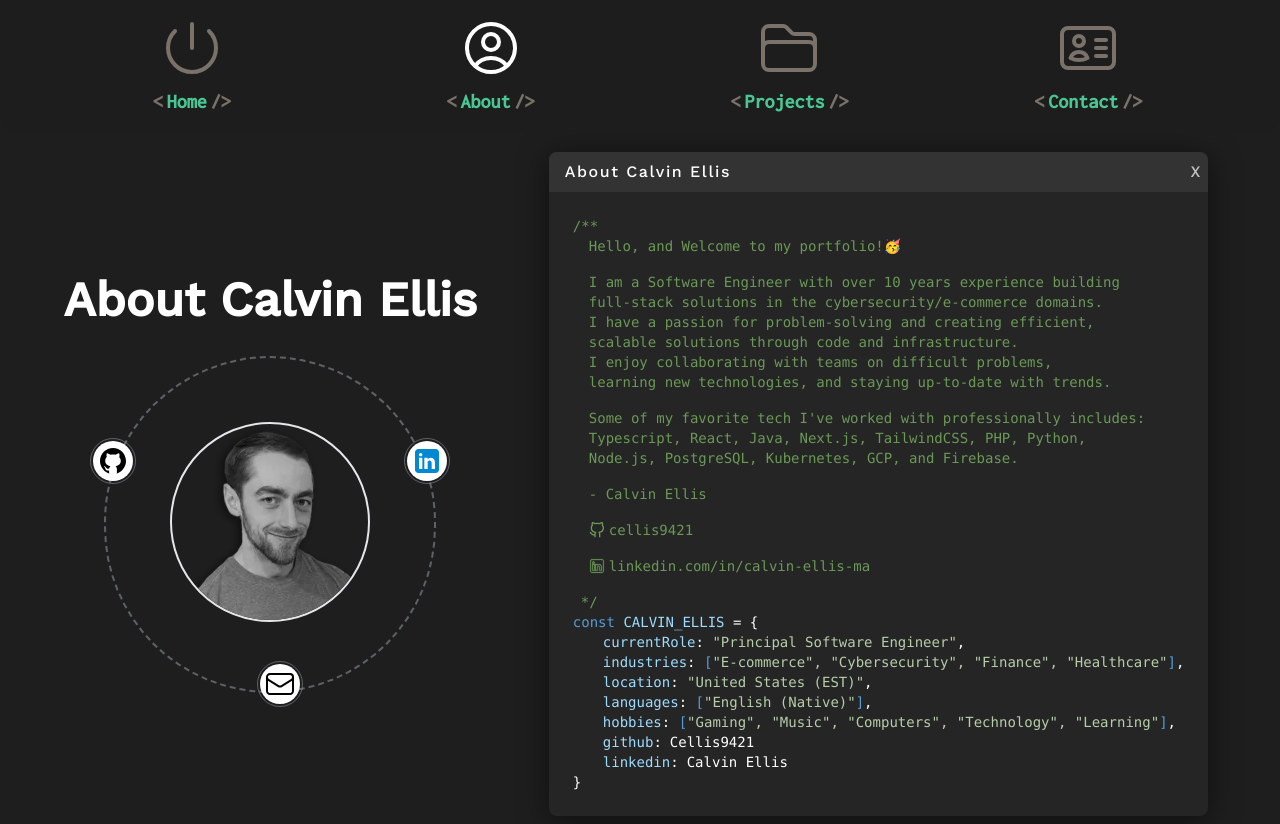
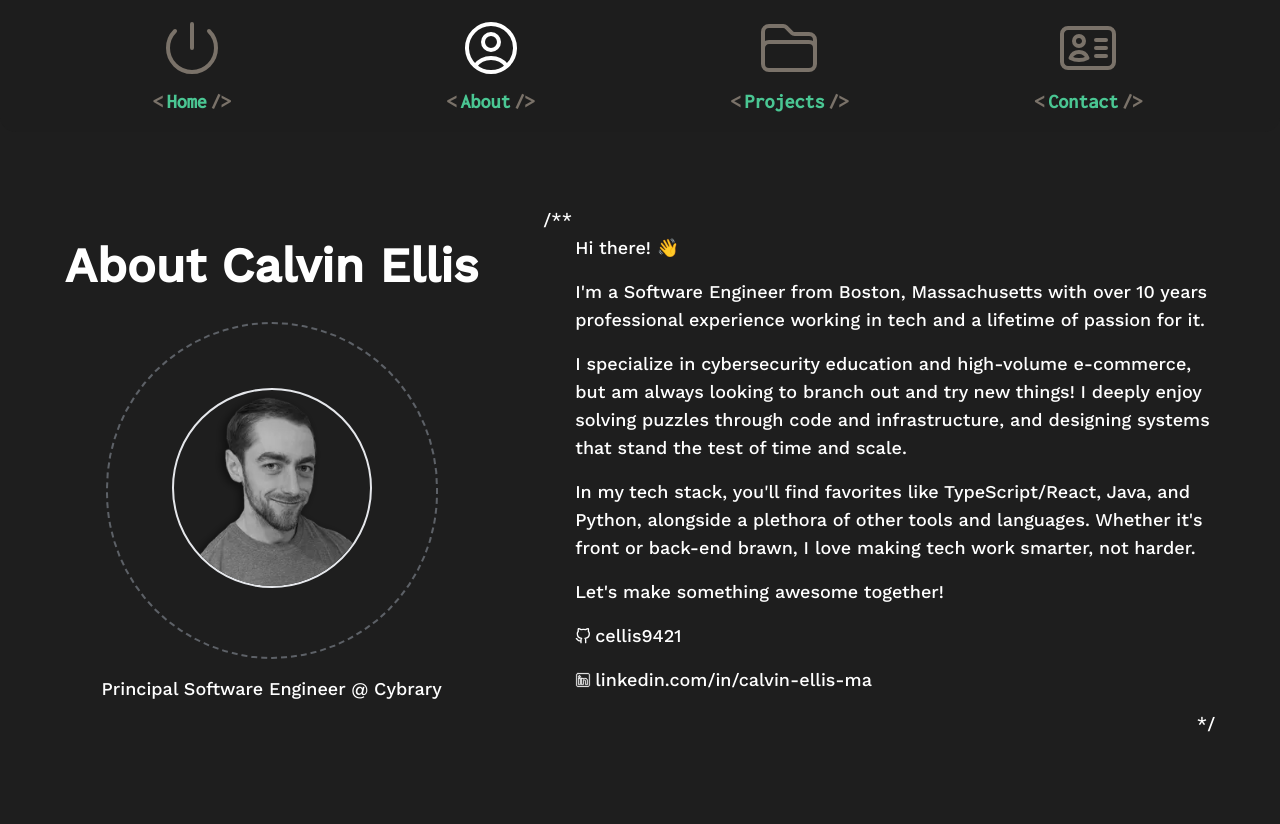
Before and after one commit to Cellis9421/portfolio, a Next.js app: page /about in a window 1280 px wide. After the commit the page ends 800 px from the top, so only its background shows below. Built offline with nearby package versions, Linux system fonts and the light colour scheme.

Commit message:
Refactor About Me Page

```diff
--- a/src/app/about/page.tsx
+++ b/src/app/about/page.tsx
@@ -2,6 +2,10 @@
 import { CWindowAboutMe } from "@/components/CWindow/AboutMe/CWindowAboutMe";
 import Header from "@/components/Header/Header";
 import { LetsConnectWidget } from "@/components/LetsConnectWidget/LetsConnectWidget";
+import Link from "next/link";
+import { Octocat } from "@/app/icons/Octocat";
+import { LinkedInIcon } from "@/app/icons/LinkedInIcon";
+import JSComments from "@/components/JSComments/JSComments";
 
 export default function About() {
   return (
@@ -11,9 +15,65 @@ export default function About() {
           <Header as="h1" className="mb-4 text-center">
             About Calvin Ellis
           </Header>
-          <LetsConnectWidget />
+          <LetsConnectWidget onlyPhoto />
+          <p className="pt-4 text-white text-center text-lg">
+            Principal Software Engineer @ Cybrary
+          </p>
         </div>
-        <CWindowAboutMe />
+        <div className="max-w-2xl">
+          <JSComments
+            color="white"
+            linesOfText={[
+              <span className="group" key="welcome">
+                Hi there! 👋
+              </span>,
+              " ",
+              "I'm a Software Engineer from Boston, Massachusetts with over 10 years professional experience working in tech and a lifetime of passion for it.",
+              " ",
+              "I specialize in cybersecurity education and high-volume e-commerce, but am always looking to branch out and try new things! I deeply enjoy solving puzzles through code and infrastructure, and designing systems that stand the test of time and scale.",
+              " ",
+              "In my tech stack, you'll find favorites like TypeScript/React, Java, and Python, alongside a plethora of other tools and languages. Whether it's front or back-end brawn, I love making tech work smarter, not harder.",
+              " ",
+              "Let's make something awesome together!",
+              " ",
+              // "I am a Software Engineer with over 10 years experience building",
+              // "full-stack solutions in the cybersecurity/e-commerce domains.",
+              // "I have a passion for problem-solving and creating efficient,",
+              // "scalable solutions through code and infrastructure.",
+              // "I enjoy collaborating with teams on difficult problems,",
+              // "learning new technologies, and staying up-to-date with trends.",
+              // " ",
+              // "Some of my favorite tech I've worked with professionally includes:",
+              // "Typescript, React, Java, Next.js, TailwindCSS, PHP, Python,",
+              // "Node.js, PostgreSQL, Kubernetes, GCP, and Firebase.",
+              // " ",
+              // "- Calvin Ellis",
+              // " ",
+              <Link
+                href="https://github.com/Cellis9421"
+                target="_blank"
+                className="flex group space-x-1"
+                title="Calvin's GitHub Profile"
+                key="gh-link"
+              >
+                <Octocat className="w-4" />
+                <span>cellis9421</span>
+              </Link>,
+              " ",
+              <Link
+                href="https://www.linkedin.com/in/calvin-ellis-ma"
+                target="_blank"
+                className="flex group space-x-1"
+                title="Calvin's LinkedIn Profile"
+                key="linkedin-link"
+              >
+                <LinkedInIcon className="w-4" />
+                <span>linkedin.com/in/calvin-ellis-ma</span>
+              </Link>,
+              " ",
+            ]}
+          />
+        </div>
       </div>
     </>
   );
--- a/src/app/layout.tsx
+++ b/src/app/layout.tsx
@@ -3,6 +3,7 @@ import { Work_Sans } from "next/font/google";
 import "./globals.css";
 import Navigation from "@/components/Navigation/Navigation";
 import NavigationProvider from "@/contexts/NavigationCtx";
+import WindowManagerProvider from "@/contexts/WindowManagerCtx";
 
 const workSans = Work_Sans({ subsets: ["latin"], weight: "500" });
 
@@ -20,12 +21,14 @@ export default function RootLayout({
   return (
     <html lang="en">
       <NavigationProvider>
+        <WindowManagerProvider>
         <body className={`${workSans.className} bg-editor.background text-editor.text`}>
           <Navigation />
           <main className="flex min-h-dvh flex-col items-center justify-center mx-auto pt-24 md:pt-36">
             {children}
           </main>
         </body>
+        </WindowManagerProvider>
       </NavigationProvider>
     </html>
   );
--- a/src/components/CWindow/AboutMe/CWindowAboutMe.tsx
+++ b/src/components/CWindow/AboutMe/CWindowAboutMe.tsx
@@ -1,8 +1,8 @@
 import Link from "next/link";
 import CWindow from "../CWindow";
 import { Octocat } from "@/app/icons/Octocat";
-import { LinkedInIcon } from "@/app/icons/LinkedInIcon";
-import JSComments from "@/components/JSComments/JSComments";
+import { ABOUT_ME_WINDOW_ID } from "@/configs/constants";
+import { useWindowManagerCtx } from "@/contexts/WindowManagerCtx";
 
 type Me = {
   [key: string]: any;
@@ -16,60 +16,16 @@ const me: Me = {
   hobbies: ["Gaming", "Music", "Computers", "Technology", "Learning"],
 };
 
-export const CWindowAboutMe = () => (
+export const CWindowAboutMe = () => {
+  const { isOpen, close } = useWindowManagerCtx();
+  return (
   <CWindow
     title="About Calvin Ellis"
-    defaultOpen={true}
-    inline
-    isCloseable={false}
+    defaultOpen={isOpen(ABOUT_ME_WINDOW_ID)}
+    onClose={() => close(ABOUT_ME_WINDOW_ID)}
   >
     <code className="code">
       <div className="p-2 md:p-6 text-xs md:text-sm">
-        <JSComments
-          // color="white"
-          linesOfText={[
-            <span className="group" key="welcome">
-              Hello, and Welcome to my portfolio!
-              <span className="animate-spin">🥳</span>
-            </span>,
-            " ",
-            "I am a Software Engineer with over 10 years experience building",
-            "full-stack solutions in the cybersecurity/e-commerce domains.",
-            "I have a passion for problem-solving and creating efficient,",
-            "scalable solutions through code and infrastructure.",
-            "I enjoy collaborating with teams on difficult problems,",
-            "learning new technologies, and staying up-to-date with trends.",
-            " ",
-            "Some of my favorite tech I've worked with professionally includes:",
-            "Typescript, React, Java, Next.js, TailwindCSS, PHP, Python,",
-            "Node.js, PostgreSQL, Kubernetes, GCP, and Firebase.",
-            " ",
-            "- Calvin Ellis",
-            " ",
-            <Link
-              href="https://github.com/Cellis9421"
-              target="_blank"
-              className="flex group space-x-1"
-              title="Calvin's GitHub Profile"
-              key="gh-link"
-            >
-              <Octocat className="w-4" />
-              <span>cellis9421</span>
-            </Link>,
-            " ",
-            <Link
-              href="https://www.linkedin.com/in/calvin-ellis-ma"
-              target="_blank"
-              className="flex group space-x-1"
-              title="Calvin's LinkedIn Profile"
-              key="linkedin-link"
-            >
-              <LinkedInIcon className="w-4" />
-              <span>linkedin.com/in/calvin-ellis-ma</span>
-            </Link>,
-            " ",
-          ]}
-        />
         <p>
           <span className="color-0">const </span>
           <span className="color-2">CALVIN_ELLIS</span> = <span>{`{`}</span>
@@ -155,4 +111,4 @@ export const CWindowAboutMe = () => (
       </div>
     </code>
   </CWindow>
-);
+)};
--- a/src/components/CWindow/CWindow.tsx
+++ b/src/components/CWindow/CWindow.tsx
@@ -50,9 +50,9 @@ function CWindow({
 
   useEffect(() => {
     const newX =
-      window.innerWidth / 2 - (windowRef?.current?.clientWidth || 0) / 2;
+      window.innerWidth / 3 - (windowRef?.current?.clientWidth || 0) / 3;
     const newY =
-      window.innerHeight / 2 - (windowRef?.current?.clientHeight || 0) / 2;
+      window.innerHeight / 3 - (windowRef?.current?.clientHeight || 0) / 3;
     moveTo(newX, newY);
     setIsOpen(defaultOpen);
   }, [defaultOpen]);
@@ -137,7 +137,7 @@ function CWindow({
 
   const buttonClasses = useMemo(
     () =>
-      `text-white/70 hover:text-white/100 ${
+      `text-white/70 hover:text-white/100 hover:scale-105 ${
         !isCloseable ? "cursor-not-allowed" : ""
       }`,
     [isCloseable]
--- a/src/components/JSComments/JSComments.tsx
+++ b/src/components/JSComments/JSComments.tsx
@@ -14,17 +14,15 @@ const JSComments = ({
 }) => {
   const textColor = useMemo(() => `text-${color}`, [color]);
   return (
-    <div>
-      <p className="flex flex-col">
+      <p className="flex flex-col text-lg">
         <span className={textColor}>{`/**`}</span>
         {linesOfText.map((line, index) => (
-          <span key={index} className={`flex pl-1 md:pl-2 ${textColor}`}>
-            <div className="md:pl-2 pl-1 min-h-4">{line}</div>
+          <span key={index} className={`flex pl-1 md:pl-4 ${textColor}`}>
+            <div className="md:pl-4 pl-1 min-h-4">{line}</div>
           </span>
         ))}
-        <span className={`${textColor} pl-2`}>{`*/`}</span>
+        <span className={`${textColor} pl-2 w-full text-right`}>{`*/`}</span>
       </p>
-    </div>
   );
 };
 
--- a/src/configs/constants.tsx
+++ b/src/configs/constants.tsx
@@ -24,3 +24,5 @@ export const ROLES = [
   "Architect",
   2000,
 ];
+
+export const ABOUT_ME_WINDOW_ID = "about-me";
--- a/src/contexts/NavigationCtx.tsx
+++ b/src/contexts/NavigationCtx.tsx
@@ -4,11 +4,10 @@ import React, {
   useMemo,
   useState,
   useContext,
-  use,
   useEffect,
 } from "react";
 import INavigationCtx from "../../@types/INavigationCtx";
-import { usePathname, useRouter, useSearchParams } from "next/navigation";
+import { usePathname } from "next/navigation";
 
 // Create the empty context
 const NavigationCtx = createContext<INavigationCtx>({
--- /dev/null
+++ b/src/contexts/WindowManagerCtx.tsx
@@ -0,0 +1,51 @@
+"use client";
+import React, {
+  createContext,
+  useMemo,
+  useState,
+  useContext,
+  useCallback,
+} from "react";
+import IWindowManagerCtx from "../../@types/IWindowManagerCtx";
+
+// Create the empty context
+const WindowManagerCtx = createContext<IWindowManagerCtx>({
+  openWindows: [],
+  isOpen: () => false,
+  open: () => {},
+  close: () => {},
+  toggle: () => {},
+  closeAll: () => {},
+});
+
+function WindowManagerProvider({
+  children,
+}: Readonly<{
+  children: React.ReactNode;
+}>) {
+    const [openWindows, setOpenWindows] = useState<string[]>([]);
+    const isOpen = useCallback((key: string) => openWindows.includes(key), [openWindows]);
+    const open = useCallback((key: string) => setOpenWindows([...openWindows, key]), [openWindows]);
+    const close = useCallback((key: string) => setOpenWindows(openWindows.filter((k) => k !== key)), [openWindows]);
+    const toggle = useCallback((key: string) => {
+        if (isOpen(key)) {
+            close(key);
+        } else {
+            open(key);
+        }
+    }, [isOpen, open, close]);
+    const closeAll = useCallback(() => setOpenWindows([]), []);
+
+  // Memoize the value to prevent unnecessary re-renders
+  const value = useMemo(() => ({ openWindows, isOpen, open, close, toggle, closeAll }), [openWindows, isOpen, open, close, toggle, closeAll]);
+
+  return (
+    <WindowManagerCtx.Provider value={value}>{children}</WindowManagerCtx.Provider>
+  );
+}
+
+// Hook to easily access the context
+export const useWindowManagerCtx = () => useContext(WindowManagerCtx);
+
+// Provider to be used in the app to wrap the components that need access to the context
+export default WindowManagerProvider;
```
Also changed, not shown: @types/IWindowManagerCtx.tsx (added, +10 -0 lines), src/components/LetsConnectWidget/LetsConnectWidget.tsx (+21 -4 lines). Lines whose indentation alone changed are shown as unchanged.
